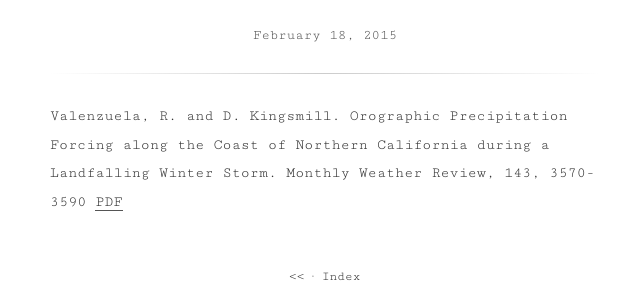
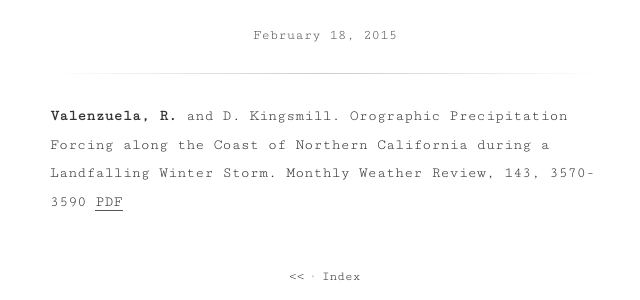
Before and after one commit to rvalenzuelar/rvalenzuelar.github.io, a Jekyll site: the page built from _researches/2015-01-18-orographic-precipitation-forcing-mwr.md, in a window 1280 px wide. Shown: the part 327-627 px from the top of the page, without its empty margins (315-955 px from the left). Built offline with Jekyll 4.4.1, drawn with Linux system fonts in a browser that asks for light colours.

```diff
--- a/_researches/2015-01-18-orographic-precipitation-forcing-mwr.md
+++ b/_researches/2015-01-18-orographic-precipitation-forcing-mwr.md
@@ -6,4 +6,4 @@ authors:
 status: published
 ---
 
-Valenzuela, R. and D. Kingsmill. Orographic Precipitation Forcing along the Coast of Northern California during a Landfalling Winter Storm. Monthly Weather Review, 143, 3570-3590 [PDF](https://journals.ametsoc.org/doi/pdf/10.1175/MWR-D-14-00365.1)
+__Valenzuela, R.__ and D. Kingsmill. Orographic Precipitation Forcing along the Coast of Northern California during a Landfalling Winter Storm. Monthly Weather Review, 143, 3570-3590 [PDF](https://journals.ametsoc.org/doi/pdf/10.1175/MWR-D-14-00365.1)
```
Also changed, not shown: _researches/2017-02-18-terrain-trapped-airflows-p1-mwr.md (+1 -1 lines), _researches/2018-02-18-terrain-trapped-airflows-p2-mwr.md (+1 -1 lines).
